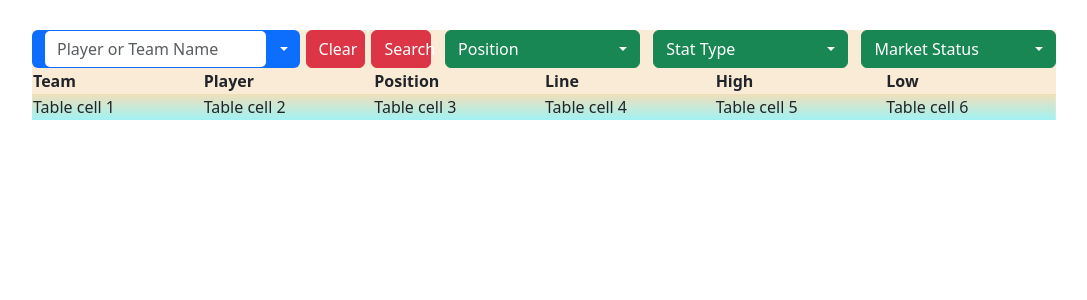
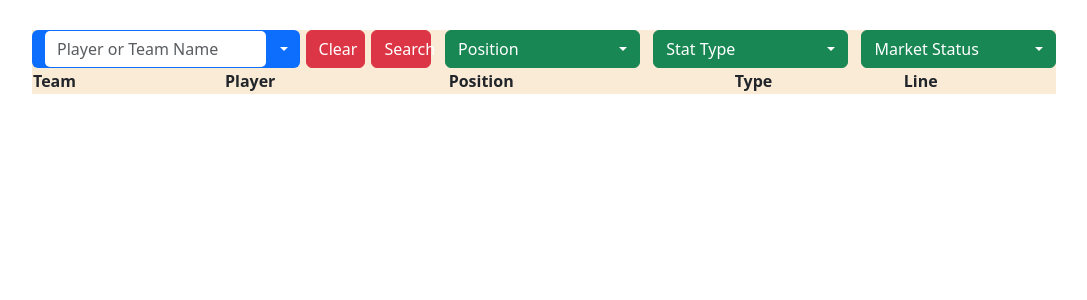
Before and after one commit to annedhyacinthe/takeHome, a React (Create React App) app: page / in a window 1280 px wide. Shown: the top 300 px of the page, without its empty margins (96-1183 px from the left). Built offline with nearby package versions, Linux system fonts and the light colour scheme.

Commit message:
name search working

```diff
--- a/src/search/NameSearch.js
+++ b/src/search/NameSearch.js
@@ -6,31 +6,36 @@ import { FilterContext } from '../FilterContext'
 import React, { useContext, useState, useEffect, useCallback, useRef } from 'react';
 import debounce from 'lodash.debounce'
 import data from '../data/props.json'
+
 function NameSearch() {
     const [currName, setCurrName] = useState('');
     const [selectedPlayers, setSelectedPlayers] = useState([]);
     const [filteredPlayers, setFilteredPlayers] = useState([]);
     const dropdownRef = useRef(null);
+    const selectedPlayersRef = useRef(selectedPlayers);
     const { setPlayers } = useContext(FilterContext)
+
     function helper(curr){
         console.log('Hit',curr)
         setCurrName(curr)
         debounceFilter(curr)
     }
-    // console.log('SELECTED1',selectedPlayers)
+
     const debounceFilter = useCallback (
         debounce((val) => {fetchNames(val)
         },50),
         []
     )
+
     function fetchNames(name){
-        // useEffect(() => {
         console.log('FETCH',name)
         let namesSeen = new Set()
-        console.log('SELECTED',selectedPlayers)
-        for(let i = 0; i < selectedPlayers.length; i++){
-            namesSeen.add(selectedPlayers[i].playerName.toLowerCase())
-        }
+        console.log('SELECTED', selectedPlayersRef.current);
+
+        selectedPlayersRef.current.forEach(player => {
+        namesSeen.add(player.playerName);
+        });
+
         console.log('NAMES SEEN',namesSeen)
         const filteredData = data.filter((person) => {
             if(person.playerName.toLowerCase().includes(name.toLowerCase())){
@@ -43,6 +48,13 @@ function NameSearch() {
             console.log('FILTERED',filteredData)
         setFilteredPlayers(filteredData)
     }
+
+    useEffect(() => {
+        console.log('USEEFFECT')
+        selectedPlayersRef.current = selectedPlayers;
+        fetchNames(currName);
+        console.log('USEEFFECT DONE')
+      }, [selectedPlayers]);
 
     function handleCheck (list,player){
         let index = list === 'filtered' ? filteredPlayers.findIndex((curr) => curr.playerId === player.playerId) :
@@ -63,6 +75,7 @@ function NameSearch() {
             }
         }
     }
+
     return (
         <div style={{display :'flex', justifyContent:'space-between'}}>
             <Dropdown ref={dropdownRef} style={{display :'grid', width:'67%'}}  autoClose='outside'>
@@ -76,7 +89,6 @@ function NameSearch() {
                 style = {{boxShadow: 'none', borderColor: 'transparent'}}
                 onChange = {(e) => {
                     helper(e.target.value)
-                console.log('Selected',selectedPlayers)
                     }
                 }
                 onClick={(e) => {
--- a/src/search/PrefilledSearch.js
+++ b/src/search/PrefilledSearch.js
@@ -2,13 +2,16 @@
 import Dropdown from 'react-bootstrap/Dropdown';
 import { FilterContext } from '../FilterContext'
 import React, { useContext } from 'react';
+
 function PrefilledSearch(props) {
-    const { setPosition } = useContext(FilterContext)
-    setTimeout(() => {
-        setPosition(['anne'])
-      }, "1000");
+    const { position, setPosition, status, setStatus, statType, setStatType } = useContext(FilterContext)
+    // setTimeout(() => {
+    //     setPosition(['anne'])
+    //   }, "1000");
+
+
   return (
-    <Dropdown style={{display :'grid'}}>
+    <Dropdown style={{display :'grid'}} autoClose='outside'>
       <Dropdown.Toggle variant={props.variantType} style={{display :'flex', alignItems: 'center', justifyContent: 'space-between'}}>
         {props.dropdownType}
       </Dropdown.Toggle>
--- a/src/table/Table.js
+++ b/src/table/Table.js
@@ -3,7 +3,7 @@ import { FilterContext } from '../FilterContext'
 import React, { useContext } from 'react';
 
 function Table() {
-  const { position } = useContext(FilterContext)
+  const { players } = useContext(FilterContext)
   return (
       <table style = {{width: '100%'}}>
         <thead>
@@ -11,22 +11,24 @@ function Table() {
             <th>Team</th>
             <th>Player</th>
             <th>Position</th>
+            <th>Type</th>
             <th>Line</th>
-            <th>High</th>
-            <th>Low</th>
+            {/* <th>High</th>
+            <th>Low</th> */}
           </tr>
         </thead>
         <tbody>
-
-          <tr className="Row-style">
-              <td >Table cell 1</td>
-              <td >Table cell 2</td>
-              <td >Table cell 3</td>
-              <td >Table cell 4</td>
-              <td >Table cell 5</td>
-              <td >Table cell 6</td>
-            {/* ))} */}
-          </tr>
+        {players.map((person) =>(
+            <tr className="Row-style">
+                <td>{person.teamNickname}</td>
+                <td>{person.playerName}</td>
+                <td>{person.position}</td>
+                <td>{person.statType}</td>
+                <td>{person.line}</td>
+                {/* <td>{person.}</td>
+                <td>{person.}</td> */}
+            </tr>
+          ))}
         </tbody>
       </table>
 
```
Lines whose indentation alone changed are shown as unchanged.
